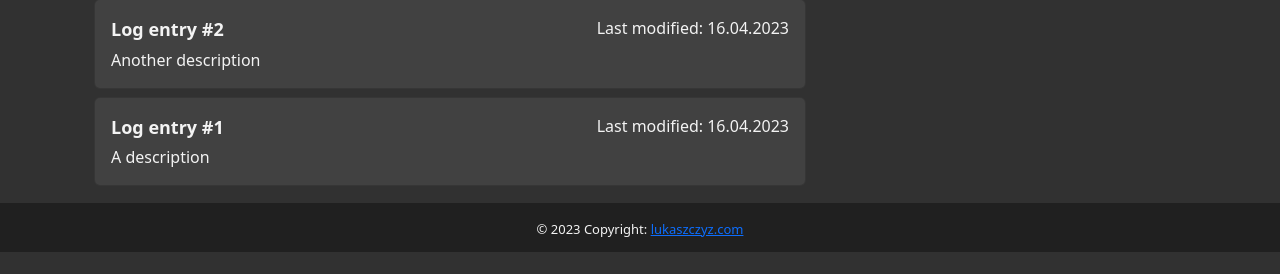
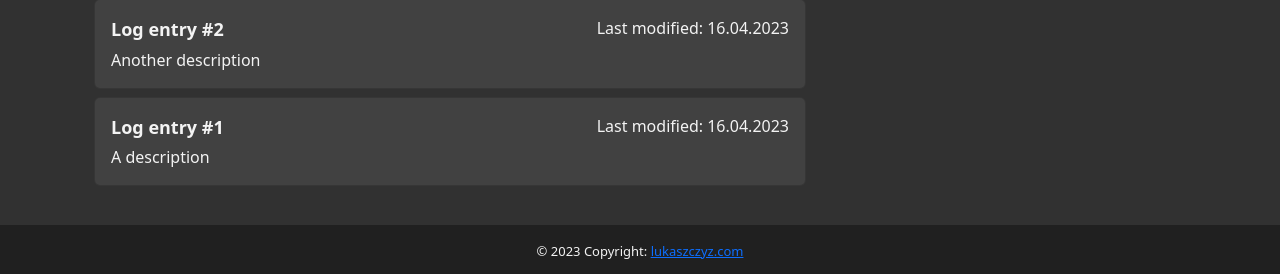
Before and after one commit to czyzlukasz/lukaszczyzdotcom, a Django app: page / in a window 1280 px wide. Shown: the part 548-822 px from the top of the page. Before the commit the page ends 800 px from the top, so only its background shows below. Run offline with Django 4.2, Linux system fonts and the light colour scheme; data comes from the database, SQL or seed files in the repository.

Commit message:
Added padding to the body to avoid footer covering page content

```diff
--- a/landing_page/static/landing_page/style.css
+++ b/landing_page/static/landing_page/style.css
@@ -2,6 +2,7 @@ body {
     background-color: rgb(49, 49, 49);
     color: rgb(243, 243, 243);
     position: relative;
+    padding-bottom: 5em;
 }
 
 footer {
```
